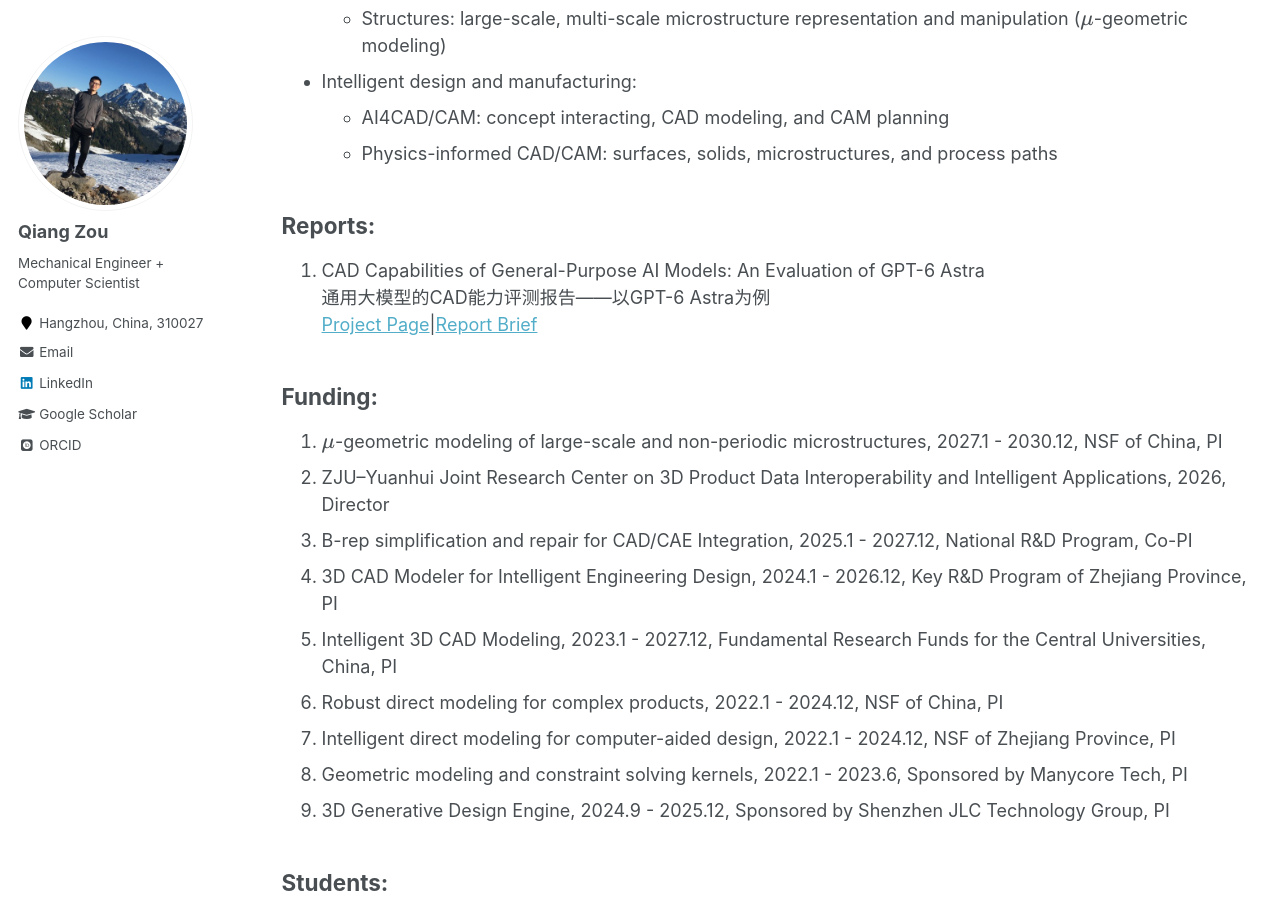
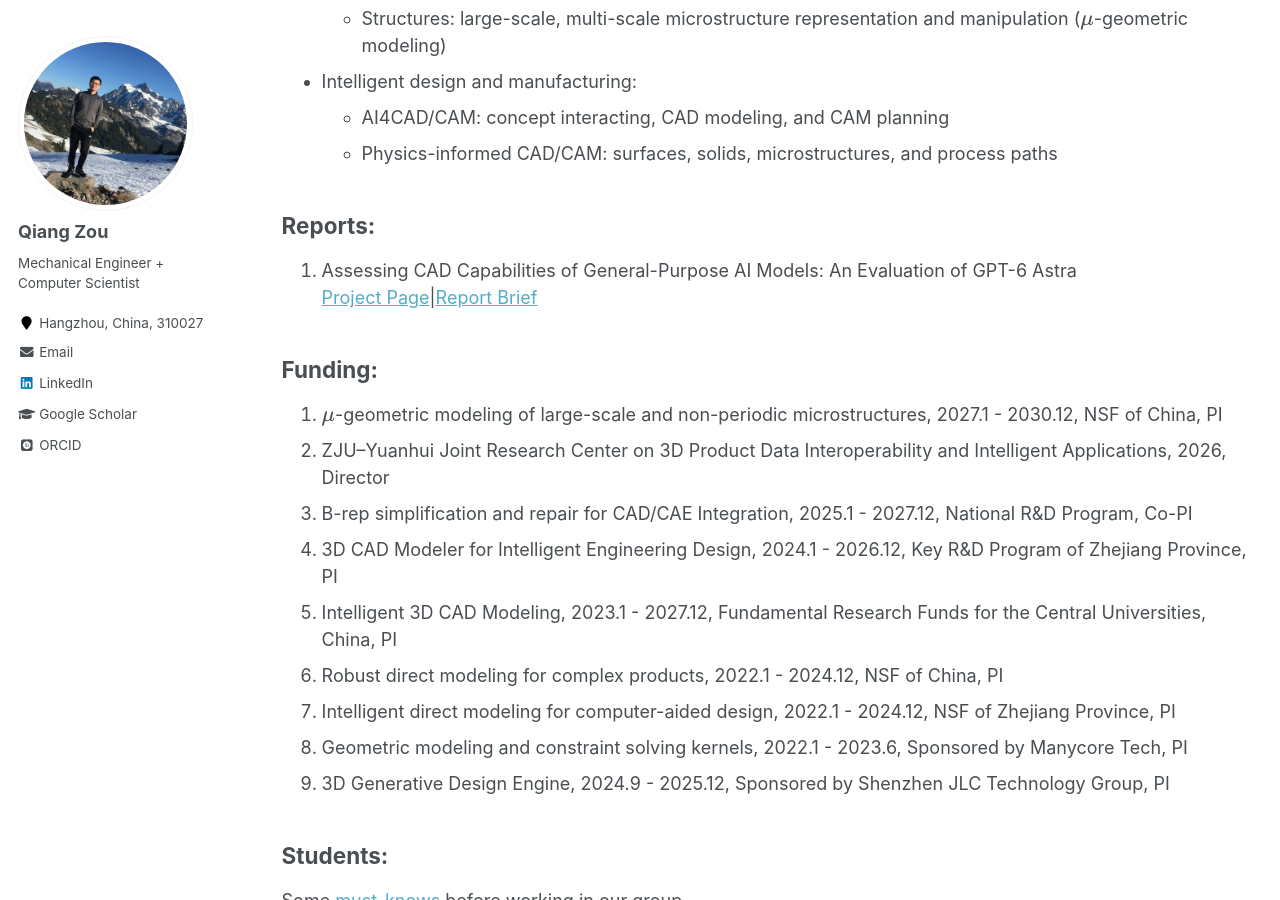
Before and after one commit to Qiang-Zou/Qiang-Zou.github.io, a Jekyll site: the page built from _pages/group.md, in a window 1280 px wide and 900 px high, scrolled down 440 px. Built offline with Jekyll 4.4.1, drawn with Linux system fonts in a browser that asks for light colours; some web fonts are replaced; formulas are drawn with MathJax 3.

Commit message:
Update group.md

```diff
--- a/_pages/group.md
+++ b/_pages/group.md
@@ -27,8 +27,7 @@ In the short term, we are working on the following "concept-shape-process" probl
   - Physics-informed CAD/CAM: surfaces, solids, microstructures, and process paths
 
 ## Reports:
-1. CAD Capabilities of General-Purpose AI Models: An Evaluation of GPT-6 Astra\
-通用大模型的CAD能力评测报告——以GPT-6 Astra为例\
+1. Assessing CAD Capabilities of General-Purpose AI Models: An Evaluation of GPT-6 Astra\
 [Project Page](/projects/icad-eval-report/)|[Report Brief](/projects/icad-eval-report/)
 
 ## Funding:
```
